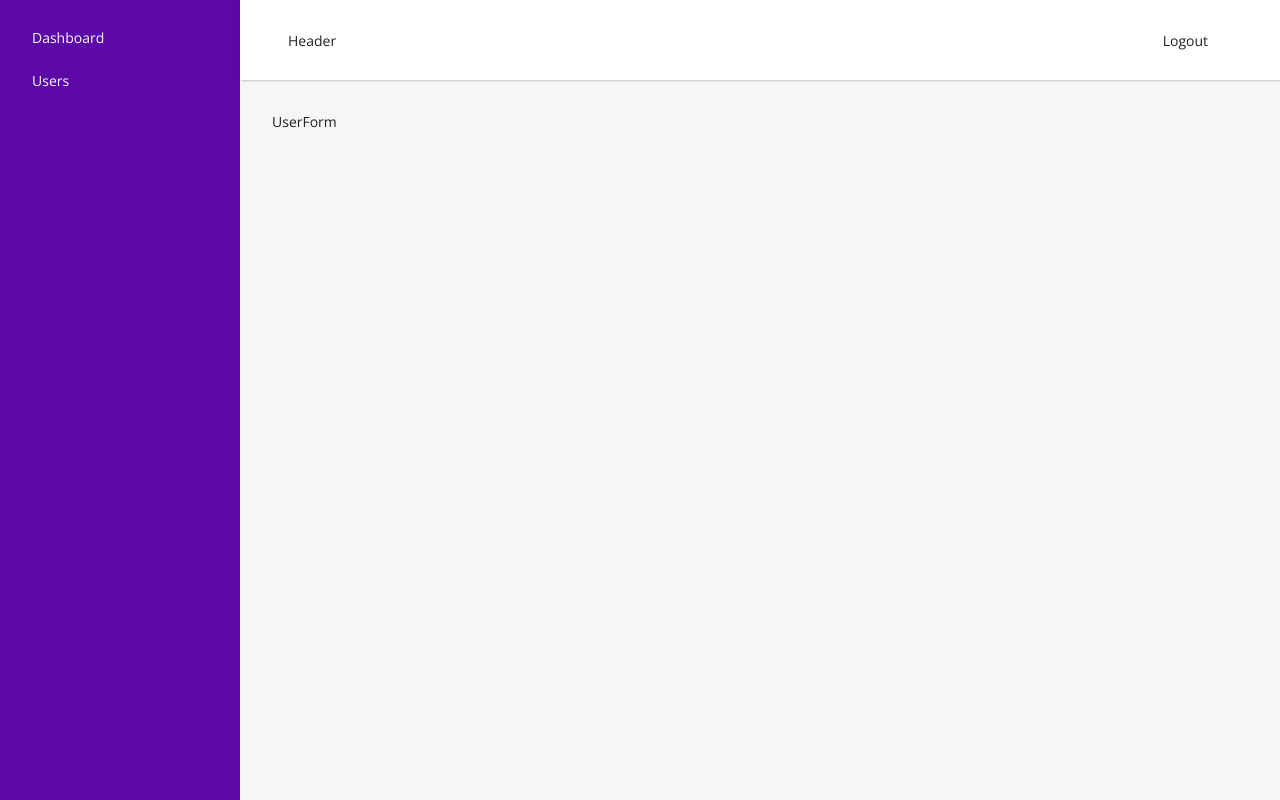
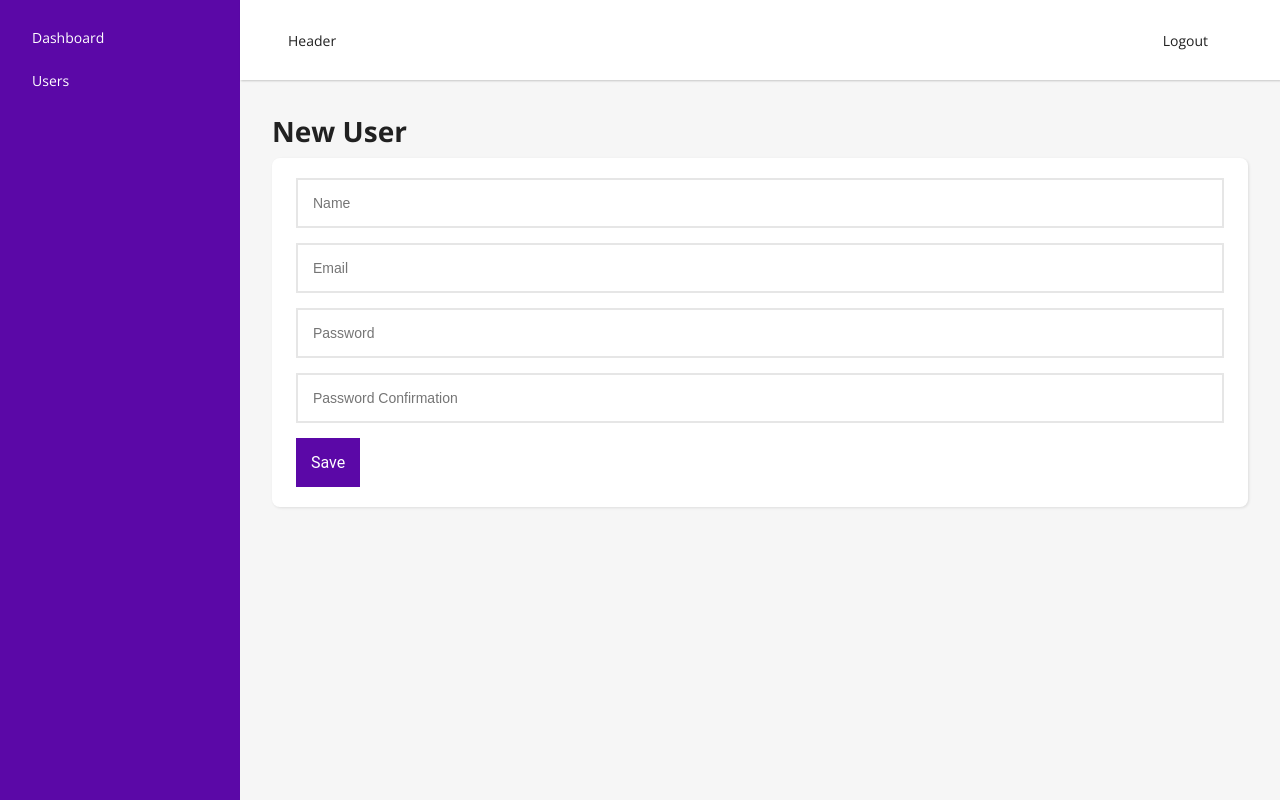
Before and after one commit to darienvr/login-user-crud-laravel-react, a React (Vite) app in the folder frontend/: page /users/1 in a window 1280 px wide. Built offline with nearby package versions, Linux system fonts and the light colour scheme; no server answers; sample sign-in values are in the browser's storage.

Commit message:
add user creation form

```diff
--- a/frontend/src/views/Signup.jsx
+++ b/frontend/src/views/Signup.jsx
@@ -25,7 +25,6 @@ const Signup = () => {
       .then(({data})=> {
         setUser(data.user)
         setToken(data.token)
-        console.log('todo bien ')
       })
       .catch(err=>{
         const response = err.response;
--- a/frontend/src/views/UserForm.jsx
+++ b/frontend/src/views/UserForm.jsx
@@ -1,8 +1,85 @@
-import React from 'react'
+import React, { useEffect, useState } from 'react'
+import { useNavigate, useParams } from 'react-router-dom'
+import axiosClient from '../axios-client'
 
 const UserForm = () => {
+
+  const { id } = useParams()
+  const navigate = useNavigate();
+  const [loading, setLoading] = useState(false)
+  const [errors, setErrors] = useState(null)
+  const [user, setUser] = useState({
+    id: null,
+    name: '',
+    email: '',
+    password: '',
+    password_confirmation: ''
+  })
+
+  if(id){
+    useEffect(()=>{
+      setLoading(true)
+      axiosClient.get(`/users/${id}`)
+        .then(({data})=>{
+          setLoading(false)
+          setUser(data)
+        })
+        .catch(()=>{
+          setLoading(false)
+        })
+    },[])
+  }
+
+  const onSubmit = (e) => {
+    e.preventDefault()
+    if(user.id){
+      axiosClient.put(`/users/${user.id}`, user)
+        .then(()=>{
+          navigate('/users')
+        })
+        .catch(err=>{
+          console.log('error xd')
+          const response = err.response;
+          if(response && response.status === 422){
+            setErrors(response.data.errors)
+          }
+        })
+    }else{
+        axiosClient.post(`/users`, user)
+          .then(()=>{
+            navigate('/users')
+          })
+          .catch(err=>{
+            const response = err.response;
+            if(response && response.status === 422){
+              setErrors(response.data.errors)
+            }
+          })
+    }
+  }
+
   return (
-    <div>UserForm</div>
+    <>
+      {user.id && <h1>Update User: {user.name}</h1>}
+      {!user.id && <h1>New User</h1>}
+      <div className='card animated fadeInDown'>
+        {loading && (
+          <div className='text-center'>Loading...</div>
+        )}
+        {!loading &&
+          <form onSubmit={onSubmit}>
+            {errors && errors.name && (<p className='alerta'>{errors.name}</p>)}
+            <input values={user.name} onChange={e=>setUser({...user, name: e.target.value})} placeholder='Name' type="text" />
+            {errors && errors.email && (<p className='alerta'>{errors.email}</p>)}
+            <input values={user.email} onChange={e=>setUser({...user, email: e.target.value})} placeholder='Email' type="email" />
+            {errors && errors.password && (<p className='alerta'>{errors.password}</p>)}
+            <input onChange={e=>setUser({...user, password: e.target.value})} placeholder='Password' type="password"  />
+            <input onChange={e=>setUser({...user, password_confirmation: e.target.value})} placeholder='Password Confirmation' type="password" />
+            <button className='btn'>Save</button>
+          </form>
+        }
+      </div>
+    </>
   )
 }
 
```
Also changed, not shown: 2 other files (tests, documents, lock files or other folders).
